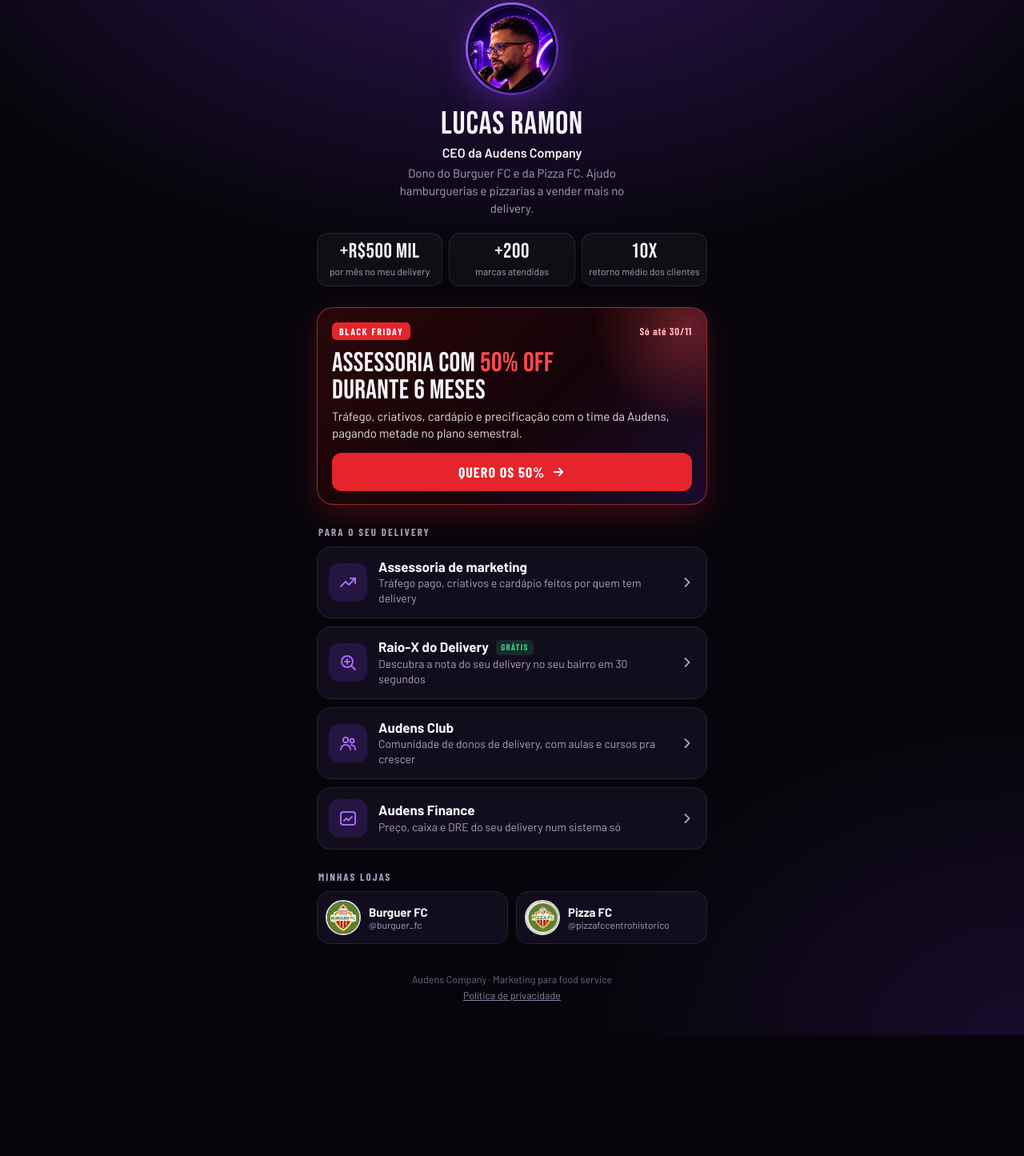
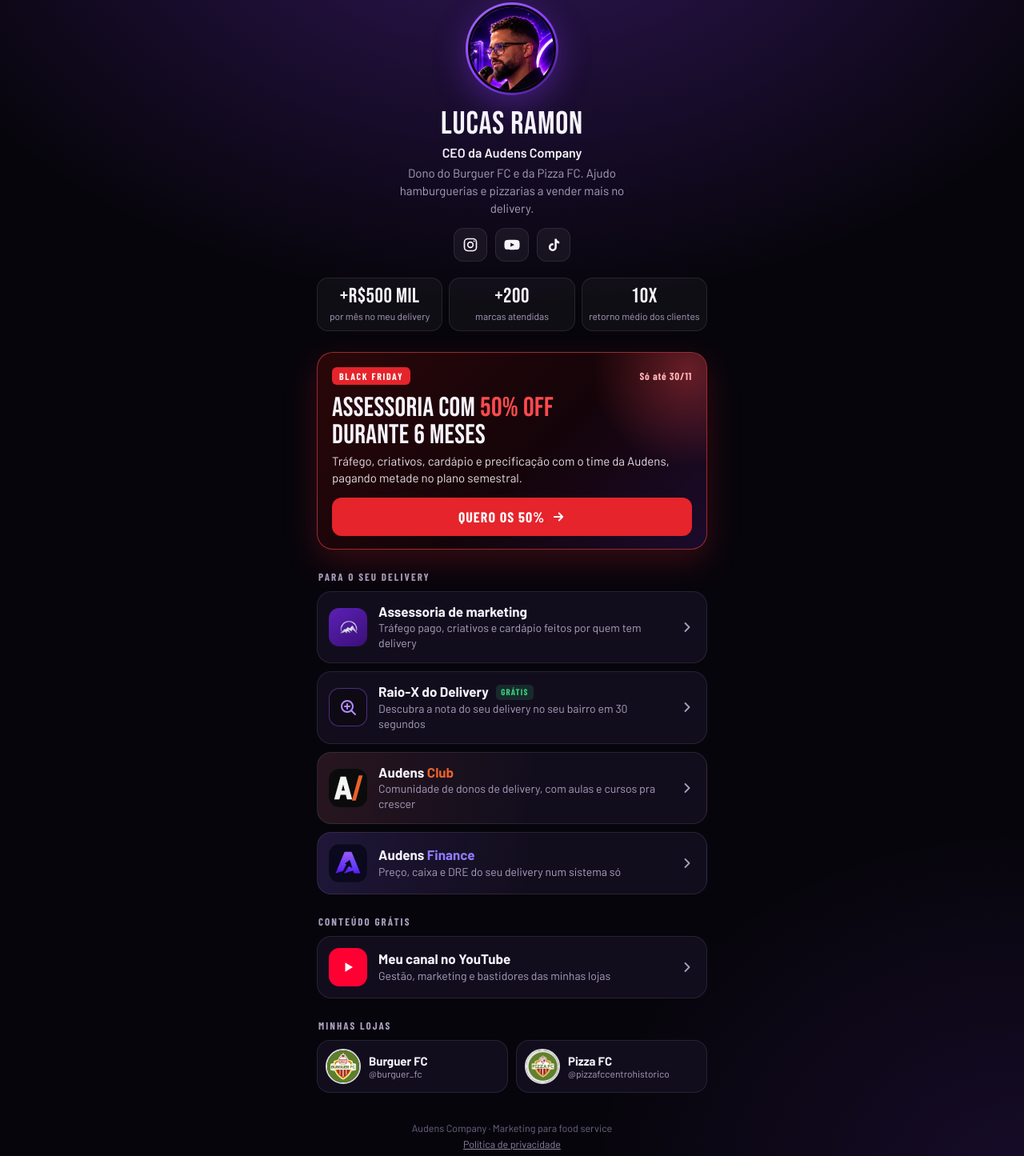
Before and after one commit to Audenscompany/audens-lp, a plain HTML site: page links/index.html in a window 1280 px wide. Shown: the part 93-1538 px from the top of the page at 80% size. Before the commit the page ends 1387 px from the top, so only its background shows below. Drawn offline with nearby package versions, Linux system fonts and the light colour scheme; no server answers; a web font is replaced by a local one.

Commit message:
Links da bio: logos e cores de cada marca (Audens, Club, Finance), redes sociais e canal do YouTube
Co-Authored-By: Claude Opus 5.5 <noreply@anthropic.com>
Claude-Session: https://claude.ai/code/session_01YRzdW5igTrYG8ARRaustoN

```diff
--- a/links/index.html
+++ b/links/index.html
@@ -62,6 +62,24 @@ h1 svg{width:22px;height:22px}
 .ic{flex:0 0 48px;height:48px;border-radius:13px;display:grid;place-items:center;background:rgba(139,61,255,.16);color:var(--purple2)}
 .ic svg{width:24px;height:24px}
 .ic img{width:100%;height:100%;object-fit:cover;border-radius:13px}
+.ic.brand{background:none;padding:0;overflow:hidden}
+.ic.ass{background:linear-gradient(145deg,#5b21b6,#3b0f78);padding:7px}
+.ic.ass img{object-fit:contain;border-radius:0}
+.ic.rx{background:#0d0a14;border:1px solid rgba(155,92,255,.45);color:#b48cff}
+.ic.yt{background:#ff0033;color:#fff}
+.lk.ass:hover{border-color:rgba(166,107,255,.7)}
+.lk.rx:hover{border-color:rgba(155,92,255,.7)}
+.lk.club{background:linear-gradient(100deg,rgba(232,98,44,.10),transparent 55%),var(--card)}
+.lk.club:hover{border-color:rgba(232,98,44,.7)}
+.lk.club .tx b em{font-style:normal;color:#e8622c}
+.lk.fin{background:linear-gradient(100deg,rgba(124,92,255,.12),transparent 55%),var(--card)}
+.lk.fin:hover{border-color:rgba(124,92,255,.75)}
+.lk.fin .tx b em{font-style:normal;color:#8f7bff}
+.lk.yt:hover{border-color:rgba(255,0,51,.6)}
+.soc{display:flex;justify-content:center;gap:10px;margin-top:14px}
+.soc a{width:42px;height:42px;border-radius:12px;display:grid;place-items:center;background:rgba(255,255,255,.05);border:1px solid var(--line);color:var(--fg);transition:border-color .15s,background .15s}
+.soc a:hover{border-color:rgba(166,107,255,.6);background:rgba(139,61,255,.12)}
+.soc svg{width:20px;height:20px}
 .tx{flex:1;min-width:0}
 .tx b{display:block;font-size:17px;font-weight:700;line-height:1.2}
 .tx span{display:block;color:var(--muted);font-size:14px;line-height:1.35;margin-top:2px}
@@ -102,6 +120,11 @@ footer a{color:#8d83a3;text-decoration:underline}
     <h1>Lucas Ramon</h1>
     <p class="role">CEO da Audens Company</p>
     <p class="bio">Dono do Burguer FC e da Pizza FC. Ajudo hamburguerias e pizzarias a vender mais no delivery.</p>
+    <nav class="soc" aria-label="Redes sociais">
+      <a href="https://instagram.com/lucasramong_" target="_blank" rel="noopener" aria-label="Instagram" data-l="instagram"><svg viewBox="0 0 24 24" fill="none" stroke="currentColor" stroke-width="2"><rect x="3" y="3" width="18" height="18" rx="5"/><circle cx="12" cy="12" r="4"/><circle cx="17.5" cy="6.5" r="1" fill="currentColor" stroke="none"/></svg></a>
+      <a href="https://www.youtube.com/@LucasRamong" target="_blank" rel="noopener" aria-label="YouTube" data-l="youtube-icone"><svg viewBox="0 0 24 24"><path fill="currentColor" d="M23 7.2a3 3 0 0 0-2.1-2.1C19 4.6 12 4.6 12 4.6s-7 0-8.9.5A3 3 0 0 0 1 7.2 31 31 0 0 0 .5 12 31 31 0 0 0 1 16.8a3 3 0 0 0 2.1 2.1c1.9.5 8.9.5 8.9.5s7 0 8.9-.5a3 3 0 0 0 2.1-2.1c.4-1.6.5-3.2.5-4.8s-.1-3.2-.5-4.8zM9.8 15.1V8.9l5.8 3.1-5.8 3.1z"/></svg></a>
+      <a href="https://tiktok.com/@lucas.gestao.deh" target="_blank" rel="noopener" aria-label="TikTok" data-l="tiktok"><svg viewBox="0 0 24 24"><path fill="currentColor" d="M16.6 3c.4 2.2 1.8 3.7 4 4v3.1c-1.5 0-2.9-.4-4-1.1v6.6a6 6 0 1 1-6-6c.3 0 .7 0 1 .1v3.2a2.9 2.9 0 1 0 2 2.7V3h3z"/></svg></a>
+    </nav>
   </header>
 
   <div class="proof">
@@ -119,24 +142,33 @@ footer a{color:#8d83a3;text-decoration:underline}
 
   <p class="lbl">Para o seu delivery</p>
   <div class="list">
-    <a class="lk" href="/black/?utm_source=instagram&amp;utm_medium=bio&amp;utm_campaign=perfil" data-l="assessoria">
-      <span class="ic"><svg viewBox="0 0 24 24" fill="none" stroke="currentColor" stroke-width="2" stroke-linecap="round" stroke-linejoin="round"><path d="M3 17l6-6 4 4 8-8"/><path d="M15 7h6v6"/></svg></span>
+    <a class="lk ass" href="/black/?utm_source=instagram&amp;utm_medium=bio&amp;utm_campaign=perfil" data-l="assessoria">
+      <span class="ic ass"><img src="/images/logo-mark.webp" alt="" width="360" height="163"></span>
       <span class="tx"><b>Assessoria de marketing</b><span>Tráfego pago, criativos e cardápio feitos por quem tem delivery</span></span>
       <span class="ar"><svg viewBox="0 0 24 24" fill="none" stroke="currentColor" stroke-width="2.2" stroke-linecap="round" stroke-linejoin="round"><path d="M9 6l6 6-6 6"/></svg></span>
     </a>
-    <a class="lk" href="/raio-x/?utm_source=instagram&amp;utm_medium=bio&amp;utm_campaign=perfil" data-l="raio-x">
-      <span class="ic"><svg viewBox="0 0 24 24" fill="none" stroke="currentColor" stroke-width="2" stroke-linecap="round" stroke-linejoin="round"><circle cx="11" cy="11" r="7"/><path d="M21 21l-4.3-4.3"/><path d="M8 11h6M11 8v6"/></svg></span>
+    <a class="lk rx" href="/raio-x/?utm_source=instagram&amp;utm_medium=bio&amp;utm_campaign=perfil" data-l="raio-x">
+      <span class="ic rx"><svg viewBox="0 0 24 24" fill="none" stroke="currentColor" stroke-width="2" stroke-linecap="round" stroke-linejoin="round"><circle cx="11" cy="11" r="7"/><path d="M21 21l-4.3-4.3"/><path d="M8 11h6M11 8v6"/></svg></span>
       <span class="tx"><b>Raio-X do Delivery <span class="tag">Grátis</span></b><span>Descubra a nota do seu delivery no seu bairro em 30 segundos</span></span>
       <span class="ar"><svg viewBox="0 0 24 24" fill="none" stroke="currentColor" stroke-width="2.2" stroke-linecap="round" stroke-linejoin="round"><path d="M9 6l6 6-6 6"/></svg></span>
     </a>
-    <a class="lk" href="https://www.audensclub.com.br/?utm_source=instagram&amp;utm_medium=bio&amp;utm_campaign=perfil" data-l="club" rel="noopener">
-      <span class="ic"><svg viewBox="0 0 24 24" fill="none" stroke="currentColor" stroke-width="2" stroke-linecap="round" stroke-linejoin="round"><circle cx="9" cy="8" r="3.2"/><path d="M3 20c0-3.3 2.7-6 6-6s6 2.7 6 6"/><circle cx="17" cy="9" r="2.5"/><path d="M16 14.2c2.9.2 5 2.6 5 5.8"/></svg></span>
-      <span class="tx"><b>Audens Club</b><span>Comunidade de donos de delivery, com aulas e cursos pra crescer</span></span>
+    <a class="lk club" href="https://www.audensclub.com.br/?utm_source=instagram&amp;utm_medium=bio&amp;utm_campaign=perfil" data-l="club" rel="noopener">
+      <span class="ic brand"><img src="club.svg" alt="" width="48" height="48"></span>
+      <span class="tx"><b>Audens <em>Club</em></b><span>Comunidade de donos de delivery, com aulas e cursos pra crescer</span></span>
       <span class="ar"><svg viewBox="0 0 24 24" fill="none" stroke="currentColor" stroke-width="2.2" stroke-linecap="round" stroke-linejoin="round"><path d="M9 6l6 6-6 6"/></svg></span>
     </a>
-    <a class="lk" href="https://audensfinance.com.br/?utm_source=instagram&amp;utm_medium=bio&amp;utm_campaign=perfil" data-l="finance" rel="noopener">
-      <span class="ic"><svg viewBox="0 0 24 24" fill="none" stroke="currentColor" stroke-width="2" stroke-linecap="round" stroke-linejoin="round"><rect x="3" y="4" width="18" height="16" rx="3"/><path d="M7 15l3-3 2.5 2.5L17 10"/></svg></span>
-      <span class="tx"><b>Audens Finance</b><span>Preço, caixa e DRE do seu delivery num sistema só</span></span>
+    <a class="lk fin" href="https://audensfinance.com.br/?utm_source=instagram&amp;utm_medium=bio&amp;utm_campaign=perfil" data-l="finance" rel="noopener">
+      <span class="ic brand"><img src="finance.webp" alt="" width="48" height="48"></span>
+      <span class="tx"><b>Audens <em>Finance</em></b><span>Preço, caixa e DRE do seu delivery num sistema só</span></span>
+      <span class="ar"><svg viewBox="0 0 24 24" fill="none" stroke="currentColor" stroke-width="2.2" stroke-linecap="round" stroke-linejoin="round"><path d="M9 6l6 6-6 6"/></svg></span>
+    </a>
+  </div>
+
+  <p class="lbl">Conteúdo grátis</p>
+  <div class="list">
+    <a class="lk yt" href="https://www.youtube.com/@LucasRamong" target="_blank" rel="noopener" data-l="youtube">
+      <span class="ic yt"><svg viewBox="0 0 24 24"><path fill="currentColor" d="M8.5 6.2v11.6L18 12z"/></svg></span>
+      <span class="tx"><b>Meu canal no YouTube</b><span>Gestão, marketing e bastidores das minhas lojas</span></span>
       <span class="ar"><svg viewBox="0 0 24 24" fill="none" stroke="currentColor" stroke-width="2.2" stroke-linecap="round" stroke-linejoin="round"><path d="M9 6l6 6-6 6"/></svg></span>
     </a>
   </div>
```
Also changed, not shown: links/club.svg (added), links/finance.webp (added).
